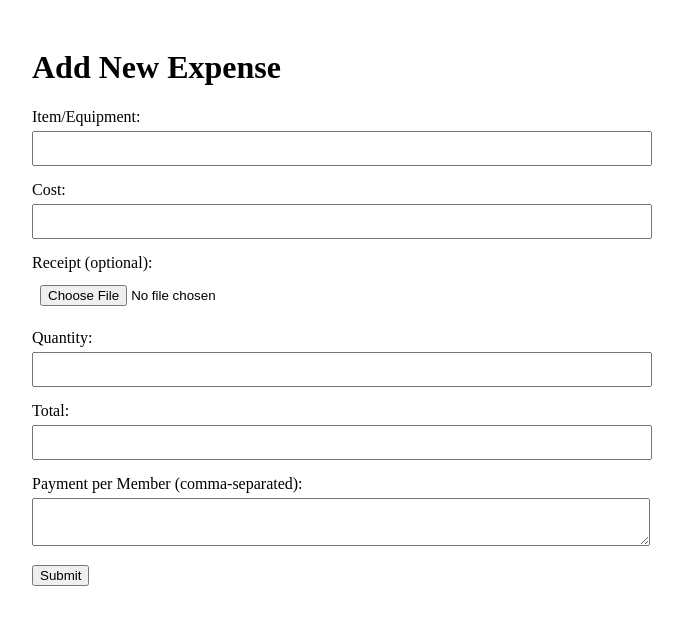
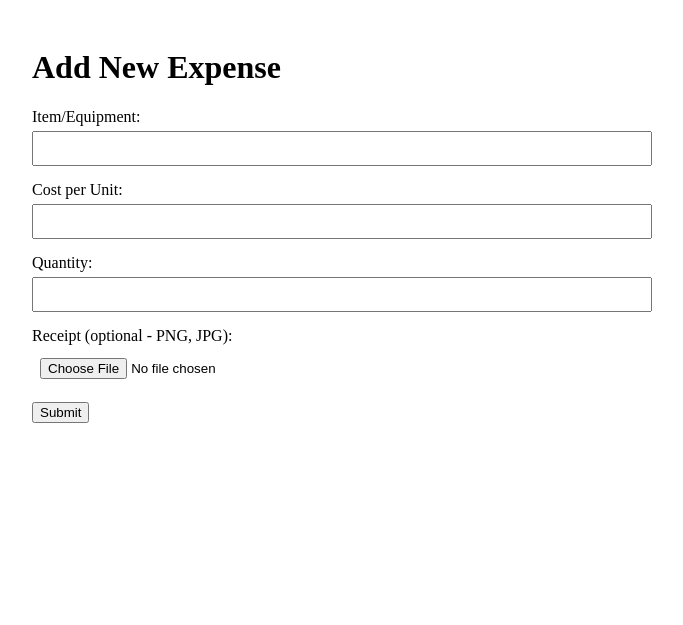
Before and after one commit to sggenDebugs/thesis-website, a PHP site: page /tracker/index.html in a window 1280 px wide. Shown: the top 625 px of the page, without its empty margins (308-991 px from the left). Run offline with PHP 8.4, Linux system fonts and the light colour scheme.

Commit message:
feat: enhance expense tracking with improved cost display, file upload validation, and navigation

```diff
--- a/tracker/index.html
+++ b/tracker/index.html
@@ -6,7 +6,7 @@
         .container { max-width: 600px; margin: 0 auto; padding: 20px; }
         .form-group { margin-bottom: 15px; }
         label { display: block; margin-bottom: 5px; }
-        input, textarea { width: 100%; padding: 8px; }
+        input { width: 100%; padding: 8px; }
     </style>
 </head>
 <body>
@@ -19,13 +19,8 @@
             </div>
 
             <div class="form-group">
-                <label>Cost:</label>
+                <label>Cost per Unit:</label>
                 <input type="number" step="0.01" name="cost" required>
-            </div>
-
-            <div class="form-group">
-                <label>Receipt (optional):</label>
-                <input type="file" name="receipt">
             </div>
 
             <div class="form-group">
@@ -34,13 +29,8 @@
             </div>
 
             <div class="form-group">
-                <label>Total:</label>
-                <input type="number" step="0.01" name="total" required>
-            </div>
-
-            <div class="form-group">
-                <label>Payment per Member (comma-separated):</label>
-                <textarea name="payment_per_member" required></textarea>
+                <label>Receipt (optional - PNG, JPG):</label>
+                <input type="file" name="receipt" accept="image/*">
             </div>
 
             <button type="submit">Submit</button>
```
Also changed, not shown: tracker/display.php (+4 -3 lines), tracker/submit.php (+25 -9 lines), 1 other file.
